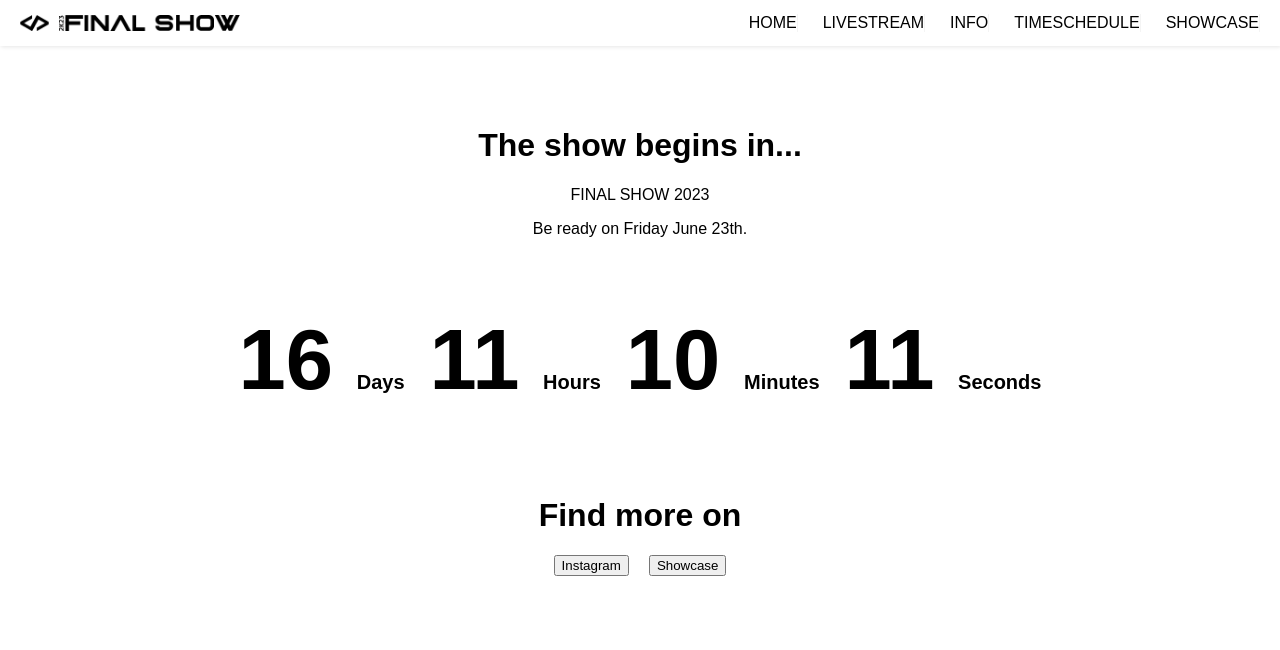
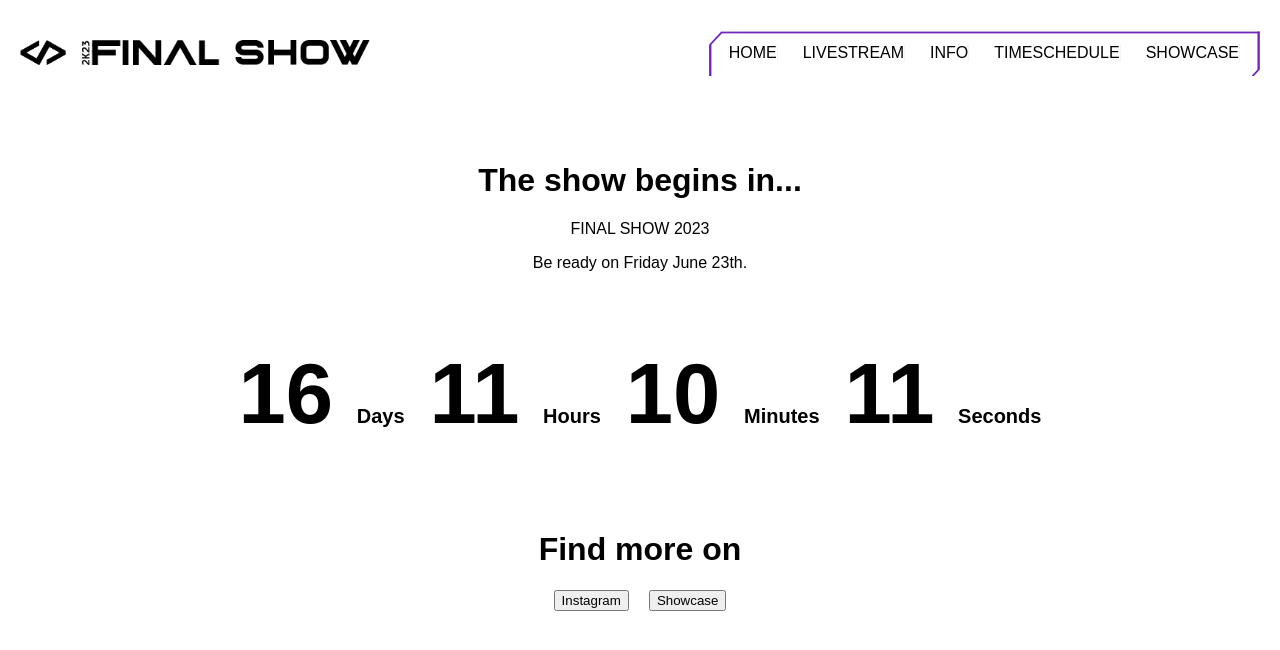
Before and after one commit to MohamedMankouchi/-FullProjectsIV_Platform, a React (Vite) app in the folder Platform/: page /livestream in a window 1280 px wide. Shown: the top 650 px of the page. Built offline with nearby package versions, Linux system fonts and the light colour scheme; no server answers; a web font is replaced by a local one.

Commit message:
Navigation responsive

```diff
--- a/Platform/src/styling/hamburger.css
+++ b/Platform/src/styling/hamburger.css
@@ -7,7 +7,6 @@
   box-shadow: 1px 1px 4px 0 rgba(0, 0, 0, 0.1);
   width: 100%;
   z-index: 99;
-
 }
 .header ul {
   margin: 0;
@@ -124,11 +123,15 @@
   .mobile-header {
     display: none;
   }
+  .header {
+    box-shadow: none;
+  }
 
   .desk-header {
     display: flex;
     align-items: center;
     justify-content: space-between;
+    margin-top: 25px;
   }
 
   .header .logo {
@@ -138,9 +141,22 @@
   .header ul {
     gap: 25px;
     margin-right: 20px;
+    padding: 14px 20px;
   }
 
   .header li a {
     padding: 0;
   }
+
+  .list-nav {
+    background-image: url("./../images/border.svg");
+    background-size: cover;
+    border: none;
+  }
 }
+
+@media (min-width: 1024px) {
+  .header .logo {
+    width: 350px;
+  }
+}
```
Also changed, not shown: Platform/src/images/border.svg (added).
